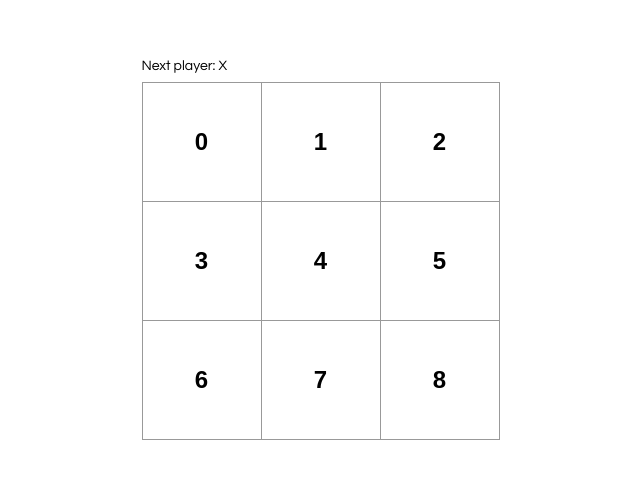
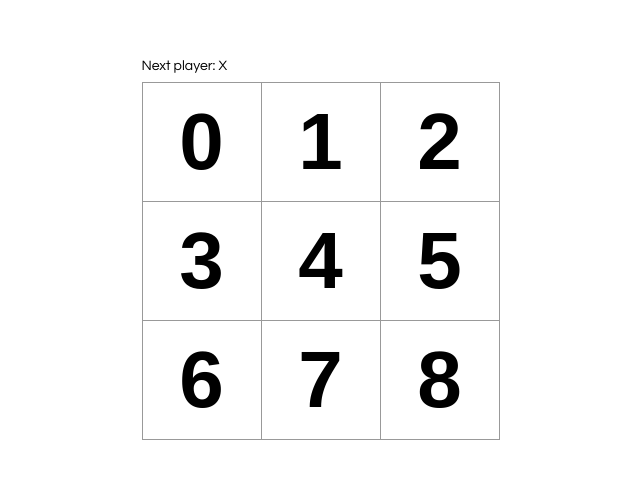
Before and after one commit to jordanmor/tic-tac-toe-react, a React app: page / in a window 1280 px wide. Shown: the part 159-638 px from the top of the page, without its empty margins (295-935 px from the left). Built offline with nearby package versions, Linux system fonts and the light colour scheme.

Commit message:
Increase font size relative to box size of each square's number

```diff
--- a/src/index.css
+++ b/src/index.css
@@ -27,15 +27,15 @@ ol, ul {
   background: #fff;
   border: 1px solid #999;
   float: left;
-  font-size: 24px;
+  font-size: 5rem;
   font-weight: bold;
   line-height: 34px;
   margin-right: -1px;
   margin-top: -1px;
   padding: 0;
   text-align: center;
-  height: 5em;
-  width: 5em;
+  height: 1.5em;
+  width: 1.5em;
 }
 
 .square:focus {
```
